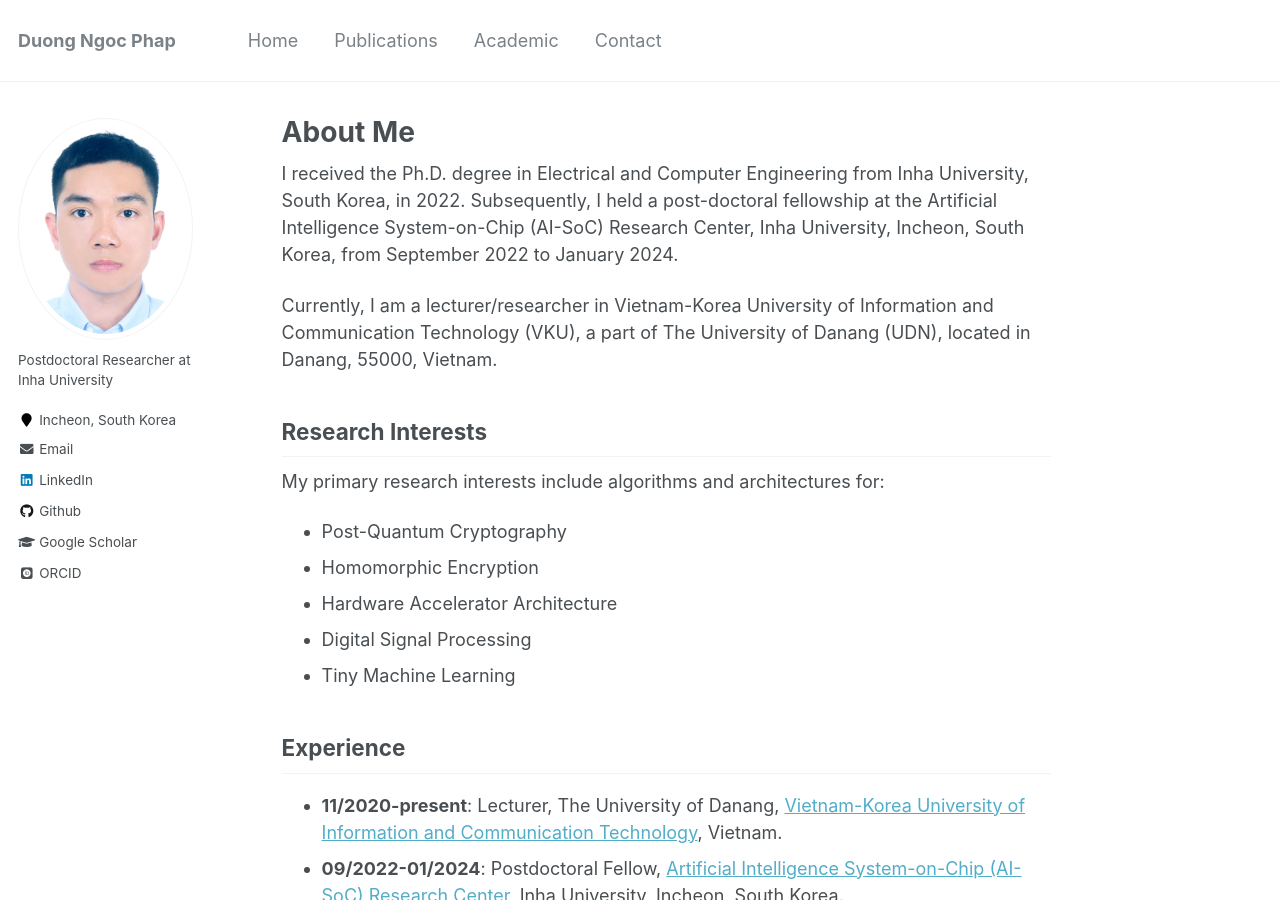
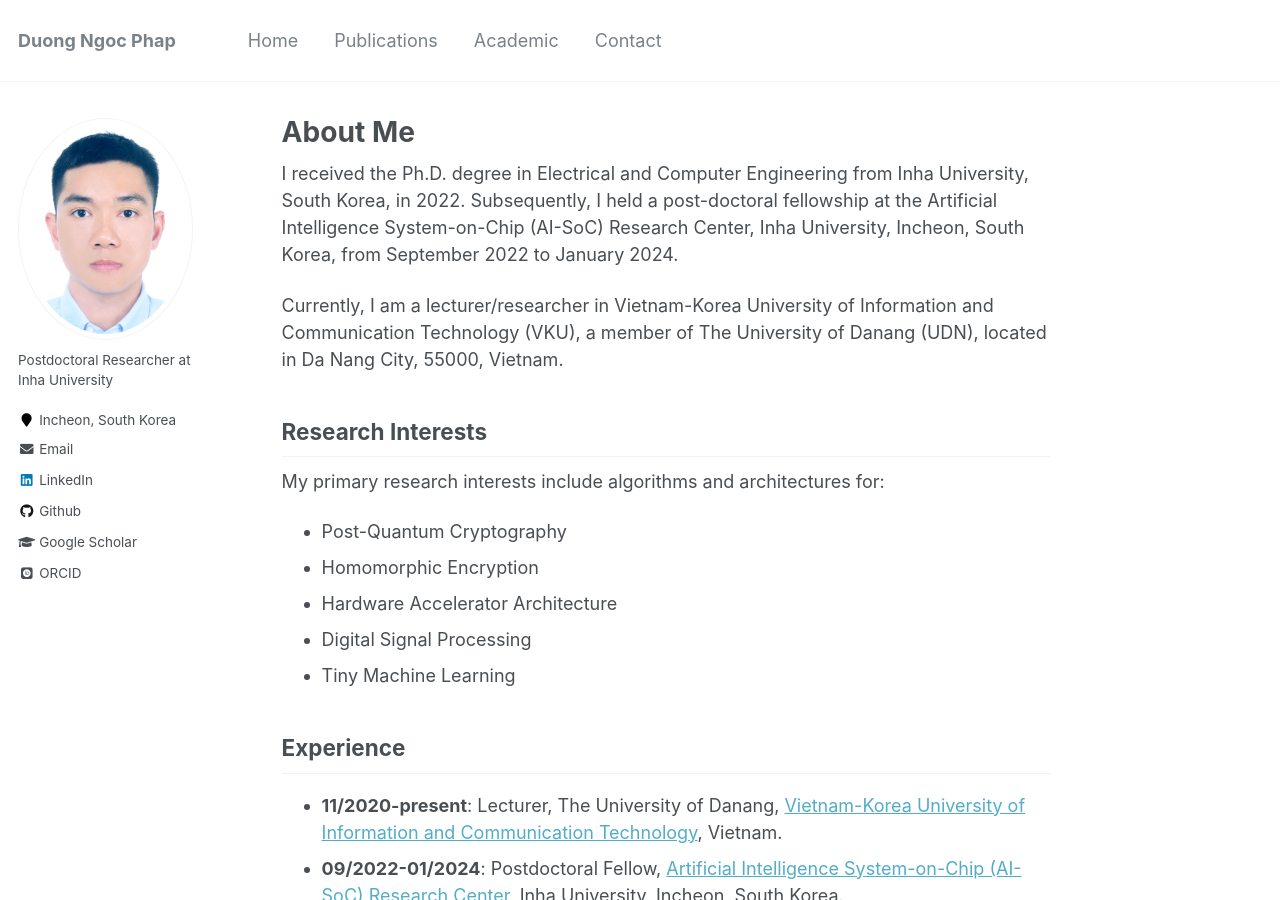
Before and after one commit to phapdn/phapdn.github.io, a Jekyll site: the page built from _pages/about.md, in a window 1280 px wide and 900 px high. Built offline with Jekyll 4.4.1, drawn with Linux system fonts in a browser that asks for light colours; some web fonts are replaced.

Commit message:
Update about.md

```diff
--- a/_pages/about.md
+++ b/_pages/about.md
@@ -9,7 +9,7 @@ redirect_from:
 ---
 I received the Ph.D. degree in Electrical and Computer Engineering from Inha University, South Korea, in 2022. Subsequently, I held a post-doctoral fellowship at the Artificial Intelligence System-on-Chip (AI-SoC) Research Center, Inha University, Incheon, South Korea, from September 2022 to January 2024.
 
-Currently, I am a lecturer/researcher in Vietnam-Korea University of Information and Communication Technology (VKU), a part of The University of Danang (UDN), located in Danang, 55000, Vietnam.
+Currently, I am a lecturer/researcher in Vietnam-Korea University of Information and Communication Technology (VKU), a member of The University of Danang (UDN), located in Da Nang City, 55000, Vietnam.
 
 ## Research Interests
 
```
